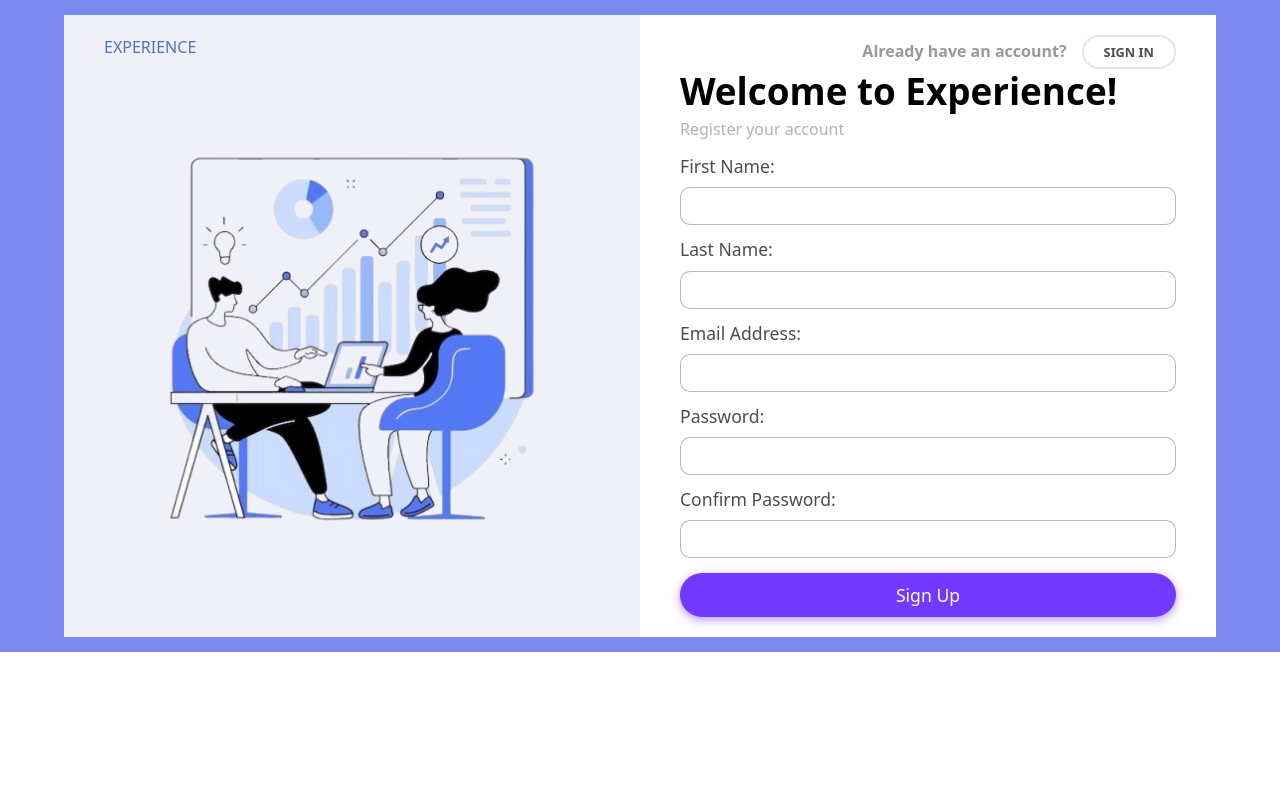
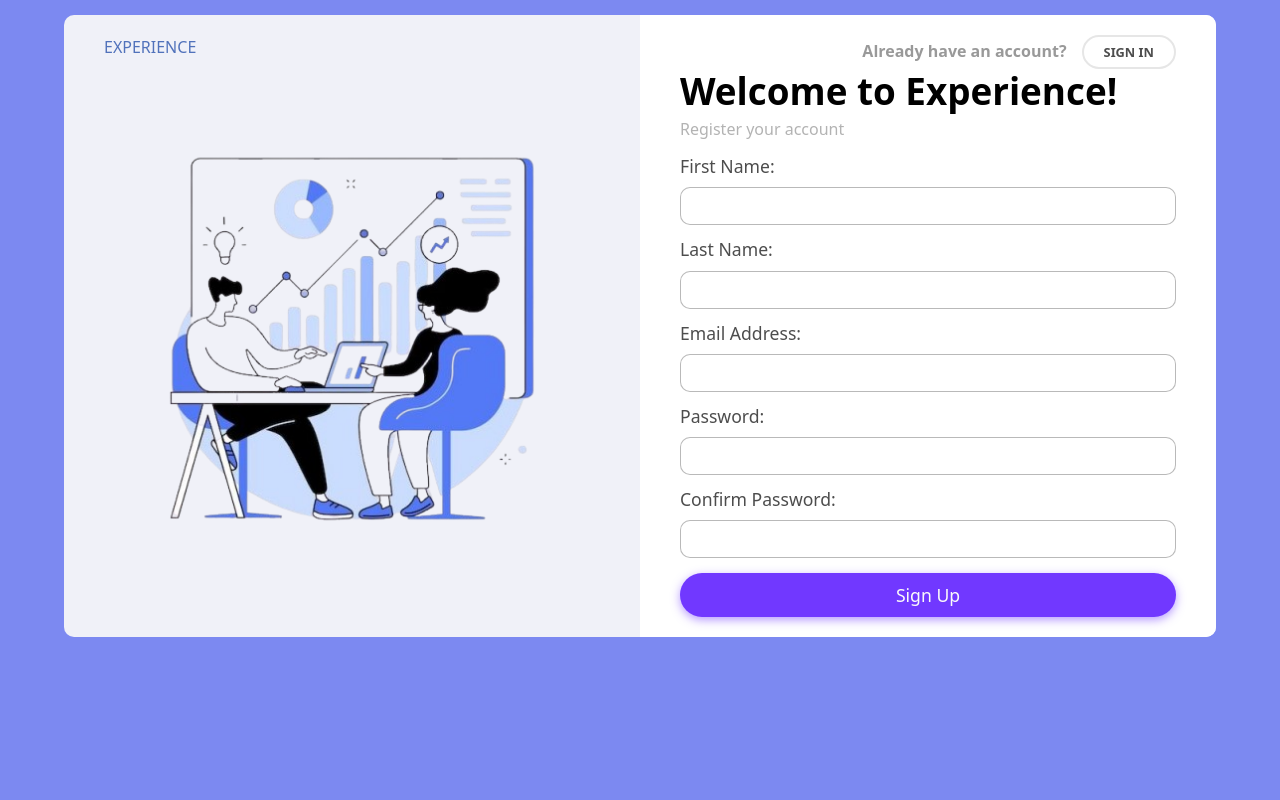
Before and after one commit to Buchi77344/booking, a Django app: page /signup in a window 1280 px wide. Run offline with Django 5.2, Linux system fonts and the light colour scheme.

Commit message:
commit changes

```diff
--- a/base/static/css/style.css
+++ b/base/static/css/style.css
@@ -148,6 +148,7 @@ svg path{
 
 .page{
     background-color: var(--bg-clr);
+    min-height : 100vh;
 }
 
 .form-page{
@@ -159,6 +160,8 @@ svg path{
 
 .form-container{
     background-color: hsl(0,0%,97%);
+    border-radius: 10px;
+    overflow: hidden;
 }
 
 .logo-text{
```
